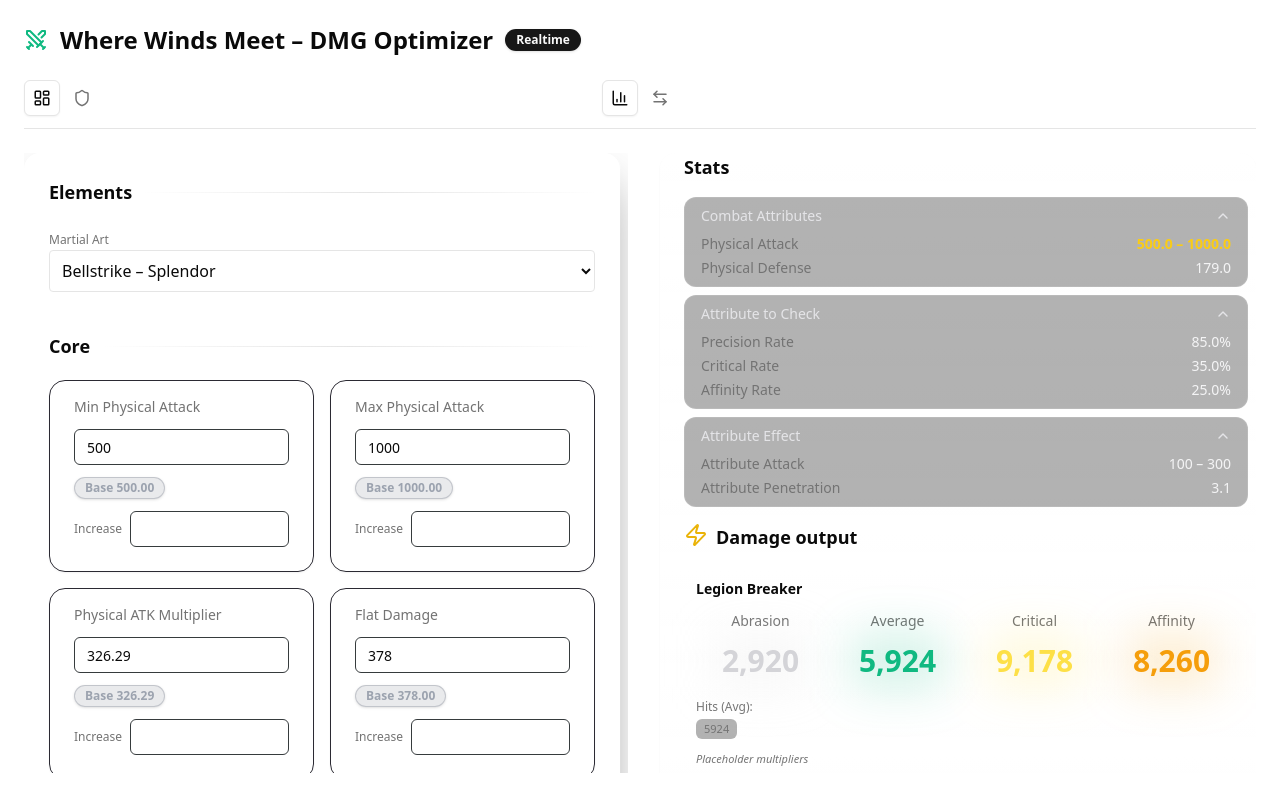
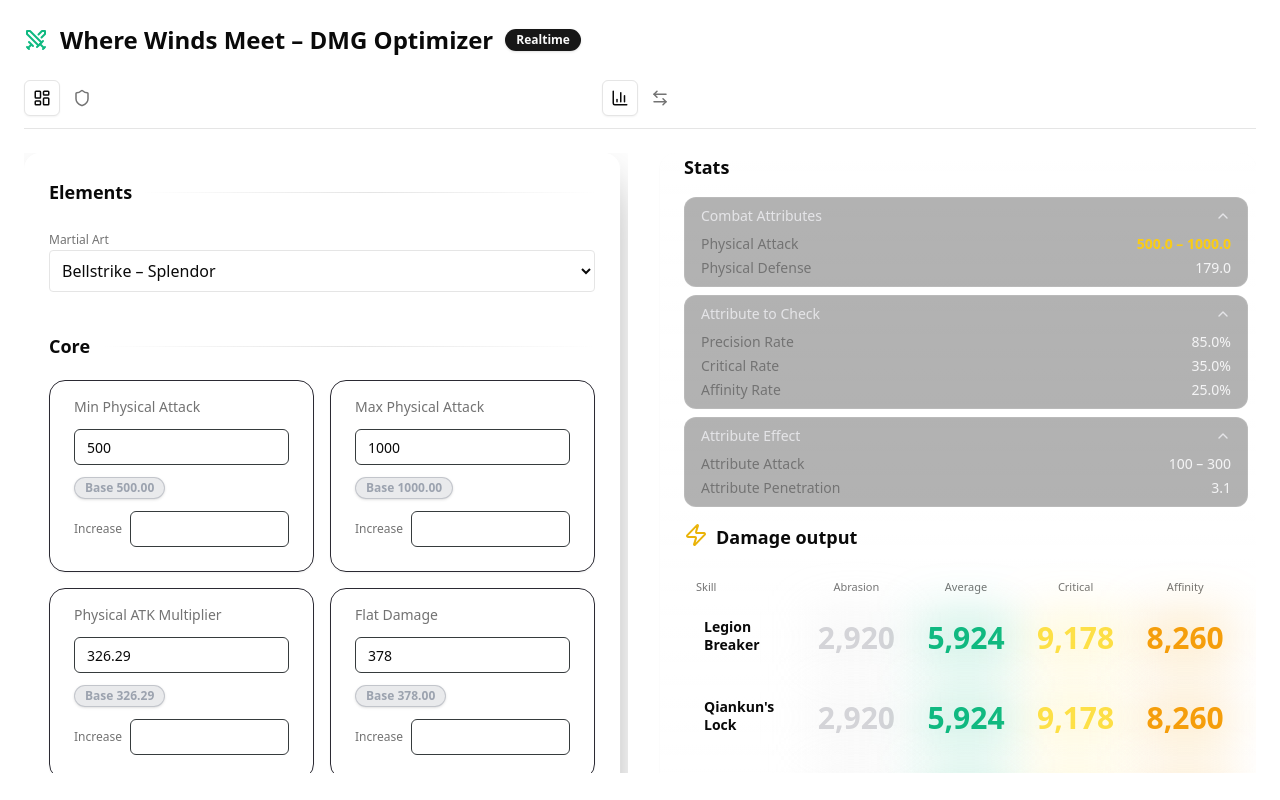
Before and after one commit to Phong940253/wwm-damage-calculator, a Next.js app: page / in a window 1280 px wide. Built offline with nearby package versions, Linux system fonts and the light colour scheme.

Commit message:
feat: enhance SkillDamagePanel to conditionally display header and improve layout

```diff
--- a/app/ui/damage/DamagePanel.tsx
+++ b/app/ui/damage/DamagePanel.tsx
@@ -71,12 +71,13 @@ export default function DamagePanel({
             <Zap className="text-yellow-500" /> Damage output
           </div>
 
-          {skillDamages.map(({ skill, result }) =>
+          {skillDamages.map(({ skill, result }, idx) =>
             result ? (
               <SkillDamagePanel
                 key={skill.id}
                 skill={skill}
                 result={result}
+                showHeader={idx === 0}
               />
             ) : null
           )}
--- a/app/ui/damage/SkillDamagePanel.tsx
+++ b/app/ui/damage/SkillDamagePanel.tsx
@@ -7,10 +7,20 @@ import { SkillDamageResult } from "@/app/domain/damage/type";
 interface Props {
     skill: Skill;
     result: SkillDamageResult;
+    showHeader?: boolean;
 }
 
-export function SkillDamagePanel({ skill, result }: Props) {
+export function SkillDamagePanel({ skill, result, showHeader = false }: Props) {
     const total = result.total;
+    const hitsTooltip = result.perHit
+        .map((hit, i) =>
+            `Hit ${i + 1}: Abrasion ${Math.round(hit.min.value)} | Avg ${Math.round(
+                hit.normal.value
+            )} | Crit ${Math.round(hit.critical.value)} | Aff ${Math.round(
+                hit.affinity.value
+            )}`
+        )
+        .join("\n");
 
     return (
         <div
@@ -18,71 +28,69 @@ export function SkillDamagePanel({ skill, result }: Props) {
         space-y-3 p-3
       "
         >
-            {/* ================= Skill name ================= */}
-            <div className="font-semibold text-sm">{skill.name}</div>
+            {showHeader && (
+                <div
+                    className="
+                        grid grid-cols-2 gap-2 text-[11px] text-muted-foreground
+                        md:grid-cols-3
+                        lg:grid-cols-5
+                    "
+                >
+                    <div className="col-span-2 md:col-span-1 text-left">Skill</div>
+                    <div className="text-center">Abrasion</div>
+                    <div className="text-center">Average</div>
+                    <div className="text-center">Critical</div>
+                    <div className="text-center">Affinity</div>
+                </div>
+            )}
 
             {/* ================= Damage table (responsive) ================= */}
             <div
                 className="
-          grid grid-cols-2 gap-2 text-xs
-          lg:grid-cols-4
+                    grid grid-cols-2 gap-2 text-xs
+                    md:grid-cols-3
+                    lg:grid-cols-5
         "
             >
+                <div
+                    className="
+                        rounded-md
+                        px-2 py-2 flex flex-col gap-1 justify-center
+                        col-span-2 md:col-span-1
+                    "
+                    title={hitsTooltip}
+                >
+                    <span className="text-sm font-semibold leading-tight">{skill.name}</span>
+                </div>
+
                 <DamageLine
-                    label="Abrasion"
+                    label=""
                     value={Math.round(total.min.value)}
                     percent={0}
                     color="silver"
                 />
                 <DamageLine
-                    label="Average"
+                    label=""
                     value={Math.round(total.normal.value)}
                     percent={0}
                     color="emerald"
                 />
                 <DamageLine
-                    label="Critical"
+                    label=""
                     value={Math.round(total.critical.value)}
                     percent={0}
                     color="gold"
                 />
                 <DamageLine
-                    label="Affinity"
+                    label=""
                     value={Math.round(total.affinity.value)}
                     percent={0}
                     color="amber"
                 />
             </div>
 
-            {/* ================= Per-hit breakdown ================= */}
-            <div className="text-xs text-muted-foreground">
-                Hits (Avg):
-                <div
-                    className="
-            flex flex-wrap gap-1 mt-1
-            max-h-16 overflow-y-auto
-          "
-                >
-                    {result.perHit.map((hit, i) => (
-                        <span
-                            key={i}
-                            className="
-                rounded-md bg-black/30
-                px-2 py-0.5 text-[11px]
-              "
-                            title={`Abrasion: ${Math.round(hit.min.value)}
-Average: ${Math.round(hit.normal.value)}
-Critical: ${Math.round(hit.critical.value)}
-Affinity: ${Math.round(hit.affinity.value)}`}
-                        >
-                            {Math.round(hit.normal.value)}
-                        </span>
-                    ))}
-                </div>
-            </div>
-
             {/* ================= Notes ================= */}
-            {skill.notes && (
+            {skill.notes && skill.notes !== "Placeholder multipliers" && (
                 <div className="text-[11px] italic text-muted-foreground">
                     {skill.notes}
                 </div>
```
